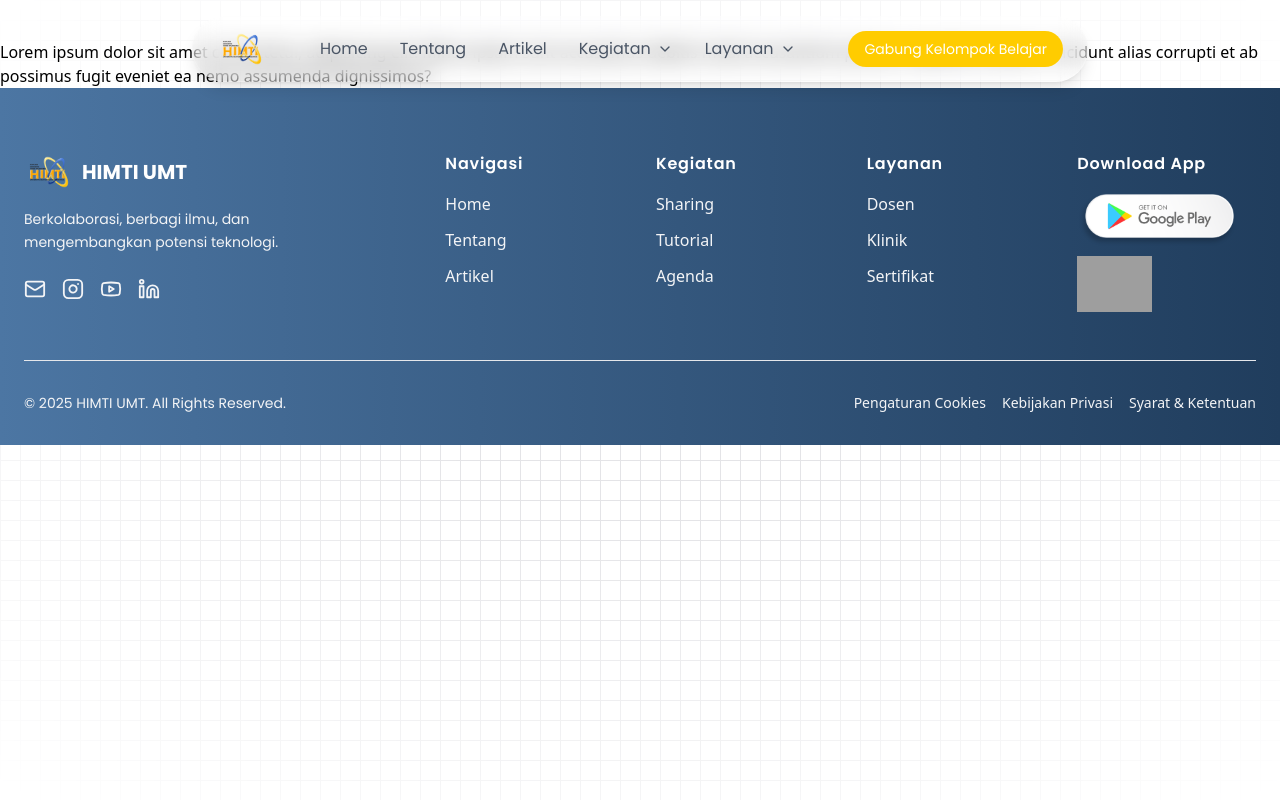
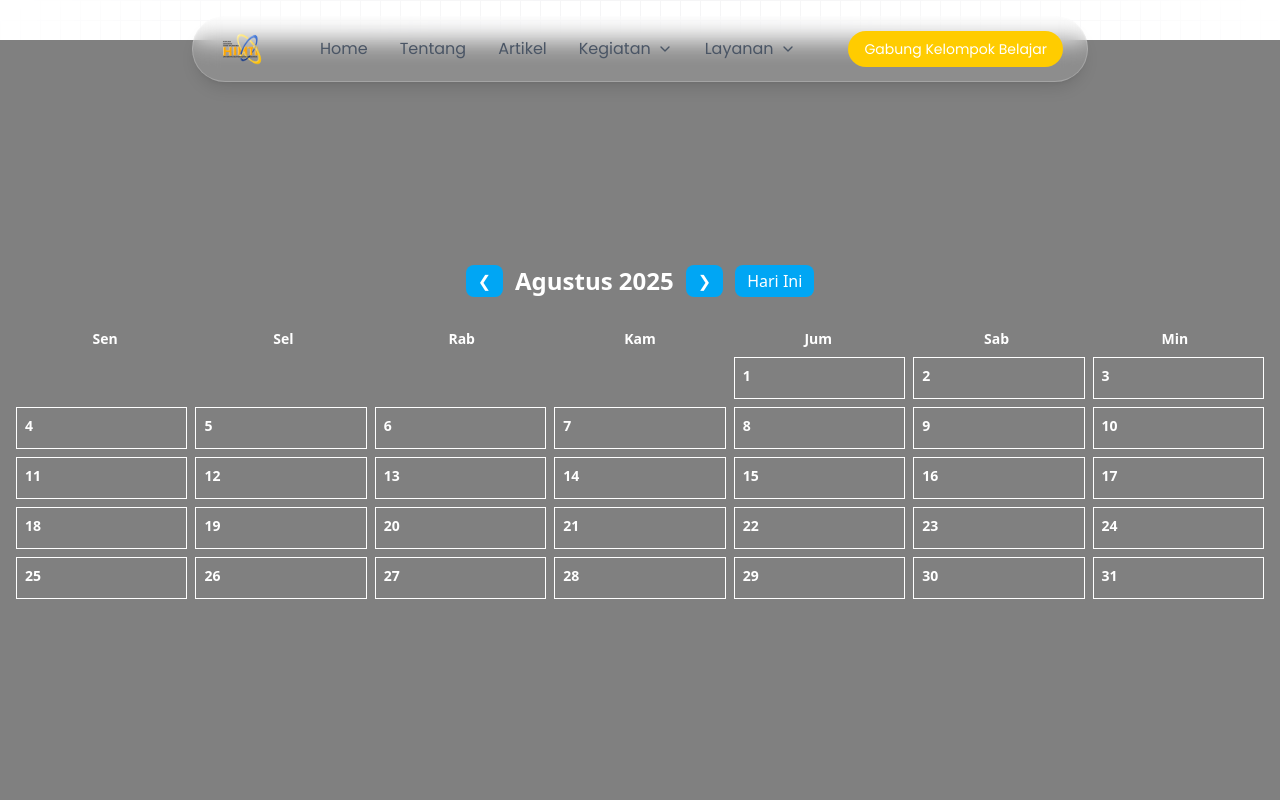
Before and after one commit to LitbangHimtiUMT/himti-web-revamp, a React (Vite) app: page /agenda in a window 1280 px wide. Shown: the top 800 px of the page. Built offline with nearby package versions, Linux system fonts and the light colour scheme; grey boxes are pictures that could not be loaded.

Commit message:
Agenda Page

```diff
--- a/package.json
+++ b/package.json
@@ -14,6 +14,7 @@
     "@tailwindcss/vite": "^4.1.12",
     "@tsparticles/react": "^3.0.0",
     "@tsparticles/slim": "^3.9.1",
+    "cally": "^0.8.0",
     "clsx": "^2.1.1",
     "framer-motion": "^12.23.12",
     "lottie-react": "^2.4.1",
--- /dev/null
+++ b/src/features/agenda/components/CalendarAgenda.jsx
@@ -0,0 +1,213 @@
+import { useMemo, useState } from "react";
+
+const SAMPLE_EVENTS = [
+  { date: "2025-09-13", title: "Lomba Poster", tag: "HIFEST" },
+  { date: "2025-09-14", title: "Lomba UI/UX", tag: "HIFEST" },
+  { date: "2025-09-20", title: "Lomba Futsal", tag: "HIFEST" },
+  { date: "2025-09-21", title: "Lomba Futsal", tag: "HIFEST" },
+  { date: "2025-09-28", title: "Seminar", tag: "HIFEST" },
+  { date: "2025-10-04", title: "Closingan", tag: "HIFEST INTERNAL" },
+  { date: "2025-10-05", title: "Closingan", tag: "HIFEST INTERNAL" },
+];
+
+function pad(n) {
+  return n.toString().padStart(2, "0");
+}
+function keyFromDate(d) {
+  return `${d.getFullYear()}-${pad(d.getMonth() + 1)}-${pad(d.getDate())}`;
+}
+function monthLabel(d) {
+  return d.toLocaleString("id-ID", { month: "long", year: "numeric" });
+}
+function daysInMonth(year, monthIndex) {
+  // monthIndex: 0-11
+  return new Date(year, monthIndex + 1, 0).getDate();
+}
+
+export default function CalendarAgenda({ events = SAMPLE_EVENTS }) {
+  const [monthOffset, setMonthOffset] = useState(0);
+  const [selectedKey, setSelectedKey] = useState(null);
+
+  const base = new Date();
+  const viewStart = new Date(
+    base.getFullYear(),
+    base.getMonth() + monthOffset,
+    1
+  );
+  const todayKey = keyFromDate(new Date());
+
+  // Group events by date key
+  const eventMap = useMemo(() => {
+    const m = new Map();
+    for (const e of events) {
+      const k = e.date;
+      if (!m.has(k)) m.set(k, []);
+      m.get(k).push(e);
+    }
+    // sort by time asc
+    for (const k of m.keys()) {
+      m.get(k).sort((a, b) => (a.time || "").localeCompare(b.time || ""));
+    }
+    return m;
+  }, [events]);
+
+  // Build calendar grid
+  const year = viewStart.getFullYear();
+  const month = viewStart.getMonth(); // 0-11
+  const total = daysInMonth(year, month);
+  const firstWeekday = new Date(year, month, 1).getDay(); // 0=Min ... 6=Sabtu
+  // Kita mau Senin–Minggu → konversi
+  const shift = (firstWeekday + 6) % 7; // 0 kalau Senin
+  const cells = [];
+  for (let i = 0; i < shift; i++) cells.push(null); // padding awal
+  for (let d = 1; d <= total; d++) cells.push(new Date(year, month, d));
+
+  const openFor = (k) => {
+    setSelectedKey(k);
+    document.getElementById("agenda-modal")?.showModal?.();
+  };
+  const closeModal = () => {
+    setSelectedKey(null);
+    document.getElementById("agenda-modal")?.close?.();
+  };
+
+  const selectedEvents = selectedKey ? eventMap.get(selectedKey) || [] : [];
+
+  return (
+    <section className="w-full">
+      {/* Header */}
+      <div className="flex items-center justify-center gap-3 mb-4">
+        <button
+          className="px-3 py-1 rounded-lg bg-sky-500 text-white hover:bg-sky-600"
+          onClick={() => setMonthOffset((x) => x - 1)}
+        >
+          ❮
+        </button>
+
+        <h2 className="text-xl md:text-2xl font-bold flex items-center gap-2">
+          {monthLabel(viewStart)}
+        </h2>
+
+        <button
+          className="px-3 py-1 rounded-lg bg-sky-500 text-white hover:bg-sky-600"
+          onClick={() => setMonthOffset((x) => x + 1)}
+        >
+          ❯
+        </button>
+
+        <button
+          className="px-3 py-1 rounded-lg bg-sky-500 text-white hover:bg-sky-600"
+          onClick={() => setMonthOffset(0)}
+        >
+          Hari Ini
+        </button>
+      </div>
+
+      {/* Calendar */}
+      <div className="rounded-2xl bg-base-200 p-4">
+        {/* Weekday header (Senin–Minggu) */}
+        <div className="grid grid-cols-7 text-xs md:text-sm font-semibold text-base-content/70 mb-2">
+          {["Sen", "Sel", "Rab", "Kam", "Jum", "Sab", "Min"].map((w) => (
+            <div key={w} className="text-center">
+              {w}
+            </div>
+          ))}
+        </div>
+
+        <div className="grid grid-cols-7 gap-2">
+          {cells.map((d, i) => {
+            if (!d) return <div key={`pad-${i}`} />;
+            const k = keyFromDate(d);
+            const items = eventMap.get(k) || [];
+            const isToday = k === todayKey;
+
+            return (
+              <div
+                key={k}
+                className={`card card-compact bg-base-100 border ${
+                  isToday ? "border-primary" : "border-base-300"
+                } hover:shadow-md transition`}
+              >
+                <div className="card-body p-2">
+                  <div className="flex items-center justify-between">
+                    <span
+                      className={`text-sm font-bold ${
+                        isToday ? "text-primary" : ""
+                      }`}
+                    >
+                      {d.getDate()}
+                    </span>
+                    {items.length > 0 && (
+                      <button
+                        onClick={() => openFor(k)}
+                        className="badge badge-primary badge-sm"
+                      >
+                        {items.length}
+                      </button>
+                    )}
+                  </div>
+
+                  {/* preview max 2 agenda */}
+                  <div className="mt-1 space-y-1">
+                    {items.slice(0, 2).map((ev, idx) => (
+                      <div
+                        key={idx}
+                        className="flex items-center gap-1 truncate"
+                      >
+                        <span className="badge badge-ghost badge-xs">
+                          {ev.time || "--"}
+                        </span>
+                        <span className="text-xs truncate">{ev.title}</span>
+                      </div>
+                    ))}
+                    {items.length > 2 && (
+                      <button
+                        onClick={() => openFor(k)}
+                        className="text-[11px] text-primary"
+                      >
+                        +{items.length - 2} agenda
+                      </button>
+                    )}
+                  </div>
+                </div>
+              </div>
+            );
+          })}
+        </div>
+      </div>
+
+      {/* Modal: daftar agenda tanggal terpilih */}
+      <dialog id="agenda-modal" className="modal" onClose={closeModal}>
+        <div className="modal-box">
+          <h3 className="font-bold text-lg">Agenda {selectedKey}</h3>
+          <div className="mt-3 space-y-2">
+            {selectedEvents.length === 0 ? (
+              <p className="opacity-70">Tidak ada agenda.</p>
+            ) : (
+              selectedEvents.map((ev, i) => (
+                <div key={i} className="p-2 rounded-lg bg-base-200">
+                  <div className="flex items-center gap-2">
+                    <span className="badge badge-primary">
+                      {ev.time || "--"}
+                    </span>
+                    <span className="font-medium">{ev.title}</span>
+                    {ev.tag && (
+                      <span className="badge badge-ghost">{ev.tag}</span>
+                    )}
+                  </div>
+                </div>
+              ))
+            )}
+          </div>
+          <div className="modal-action">
+            <form method="dialog">
+              <button className="btn" onClick={closeModal}>
+                Tutup
+              </button>
+            </form>
+          </div>
+        </div>
+      </dialog>
+    </section>
+  );
+}
--- a/src/features/agenda/view/AgendaView.jsx
+++ b/src/features/agenda/view/AgendaView.jsx
@@ -1,10 +1,14 @@
+import Callendar from "../components/CalendarAgenda";
 function AgendaPage() {
   return (
-    <h1>
-      Lorem ipsum dolor sit amet consectetur, adipisicing elit. Minus ipsam sunt
-      accusamus debitis modi accusantium pariatur expedita tempore. Incidunt
-      alias corrupti et ab possimus fugit eveniet ea nemo assumenda dignissimos?
-    </h1>
+    <>
+      <div
+        className="min-h-screen bg-base-200 flex items-center justify-center text-white"
+        style={{ backgroundColor: "#808080" }}
+      >
+        <Callendar />
+      </div>
+    </>
   );
 }
 export default AgendaPage;
```
Also changed, not shown: 2 other files (tests, documents, lock files or other folders).
